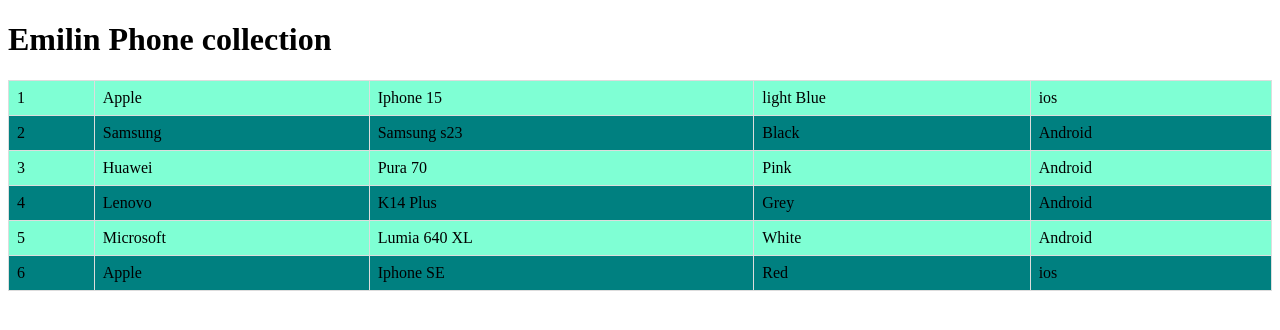
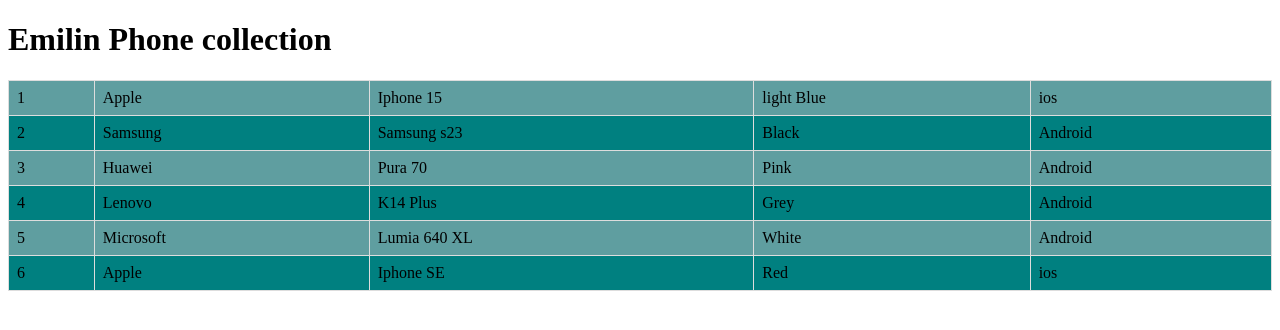
Before and after one commit to emilinsj/Emilin-Syju-Learning-Angular, an Angular app: page / in a window 1280 px wide. Shown: the top 330 px of the page. Built offline with nearby package versions, Linux system fonts and the light colour scheme.

Commit message:
updated html and css file to add bg color

```diff
--- a/src/app/phone-list/phone-list.component.css
+++ b/src/app/phone-list/phone-list.component.css
@@ -28,5 +28,5 @@
   background-color: teal;
 }
 tr:nth-of-type(odd){
-  background-color: aquamarine;
+  background-color: cadetblue;
 }
```
